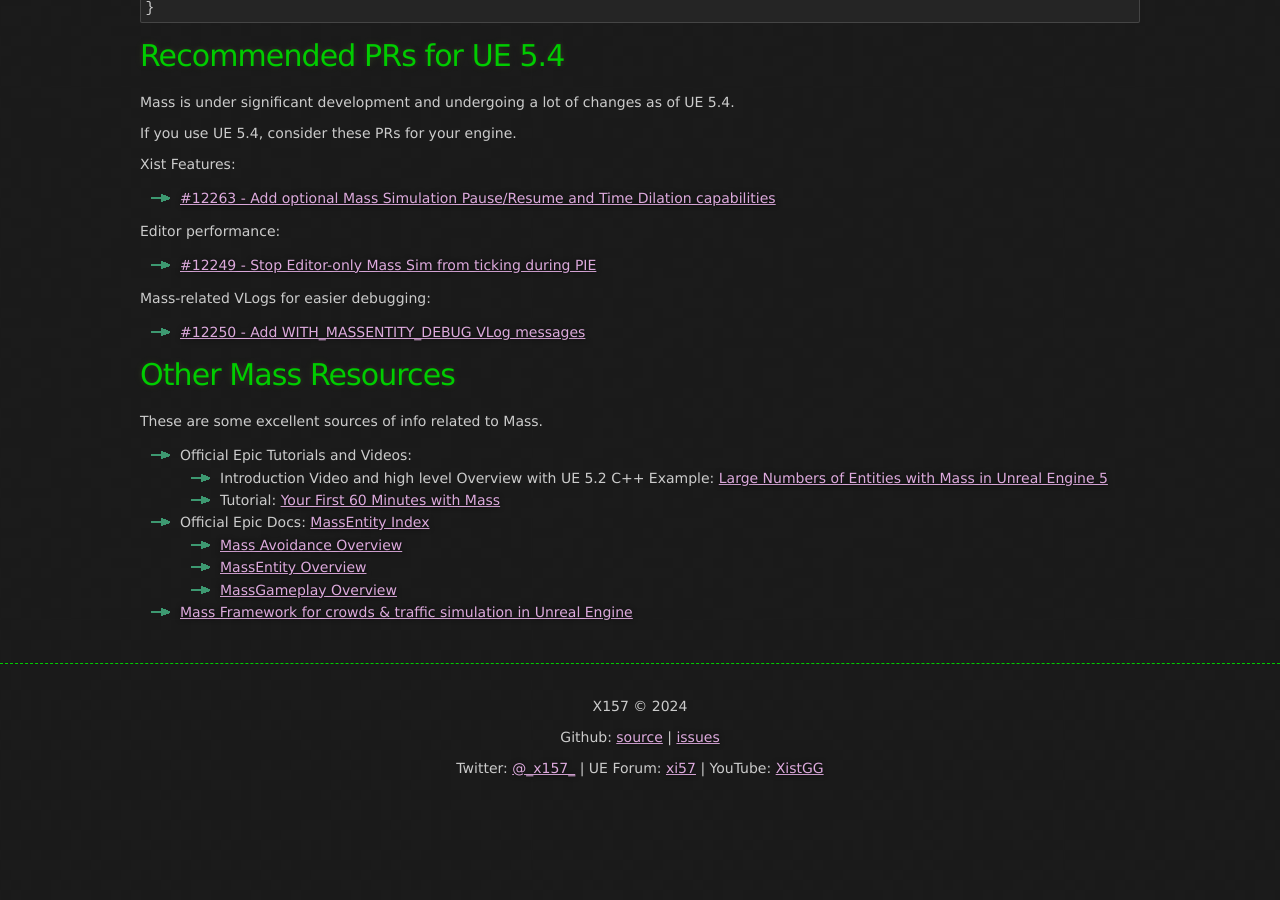
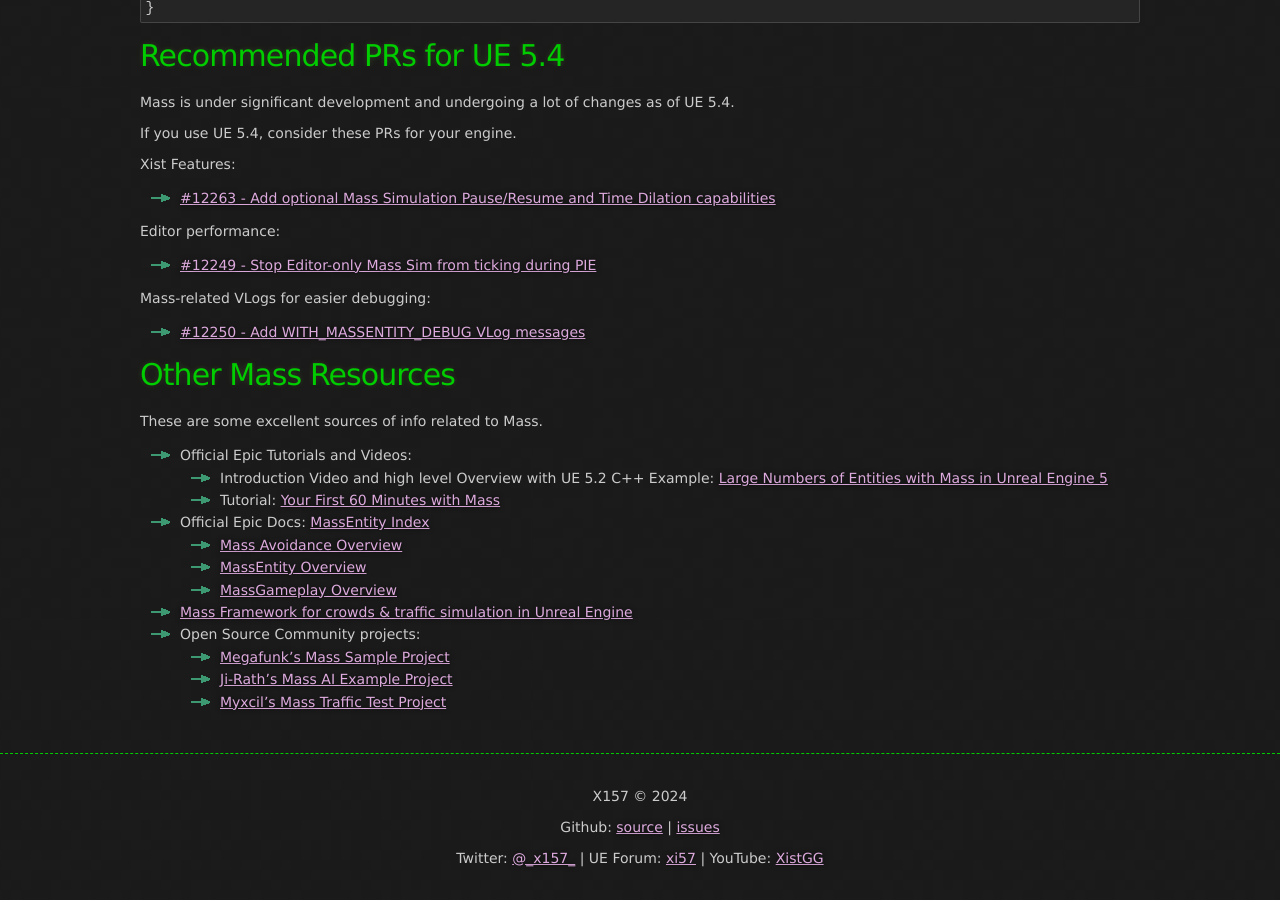
Before and after one commit to x157/x157.github.io, a Jekyll site: the page built from UE5/Mass/index.md, in a window 1280 px wide and 900 px high, scrolled down 4169 px. Built offline with Jekyll 4.4.1, drawn with Linux system fonts in a browser that asks for light colours; before the commit the page ends 4980 px from its top, so only the background shows below that.

Commit message:
Add links to some open source projects

```diff
--- a/UE5/Mass/index.md
+++ b/UE5/Mass/index.md
@@ -290,3 +290,7 @@
   - [MassEntity Overview](https://dev.epicgames.com/documentation/en-us/unreal-engine/overview-of-mass-entity-in-unreal-engine)
   - [MassGameplay Overview](https://dev.epicgames.com/documentation/en-us/unreal-engine/overview-of-mass-gameplay-in-unreal-engine)
 - [Mass Framework for crowds & traffic simulation in Unreal Engine](https://vrealmatic.com/unreal-engine/mass)
+- Open Source Community projects:
+  - [Megafunk's Mass Sample Project](https://github.com/Megafunk/MassSample)
+  - [Ji-Rath's Mass AI Example Project](https://github.com/Ji-Rath/MassAIExample)
+  - [Myxcil's Mass Traffic Test Project](https://github.com/Myxcil/MassTraffic-Test)
```
